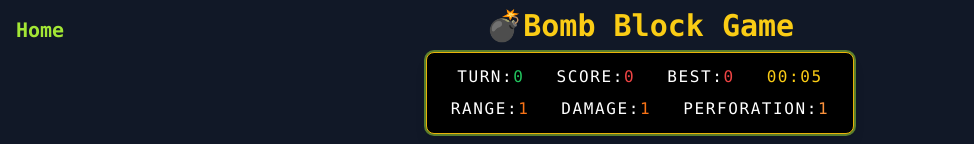
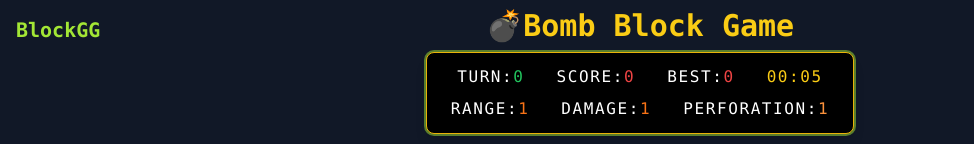
Before and after one commit to YoHaiYo/bomb-block-game-next, a Next.js app: page /bombblock in a window 1280 px wide. Shown: the top 144 px of the page, without its empty margins (0-974 px from the left). Built offline with nearby package versions, Linux system fonts and the light colour scheme; a web font is replaced by a local one.

Commit message:
BlockGG로 네이밍

```diff
--- a/src/app/bombblock/page.jsx
+++ b/src/app/bombblock/page.jsx
@@ -420,7 +420,7 @@ export default function Page() {
         onClick={() => router.push("/")}
         className="absolute top-4 left-4 text-lime-400 font-mono text-lg sm:text-xl font-bold cursor-pointer hover:text-lime-400 transition"
       >
-        Home
+        BlockGG
       </h1>
       <h2 className="text-3xl font-mono text-yellow-400 font-bold mb-2">
         💣Bomb Block Game
--- a/src/app/layout.js
+++ b/src/app/layout.js
@@ -3,8 +3,9 @@ import Navbar from "./component/Navbar";
 import "./globals.css";
 
 export const metadata = {
-  title: "Block Game World",
-  description: "Block Game World",
+  title: "BlockGG",
+  description:
+    "New meta of block games! This is a novel collection of web block games.",
 };
 
 export default function RootLayout({ children }) {
```
